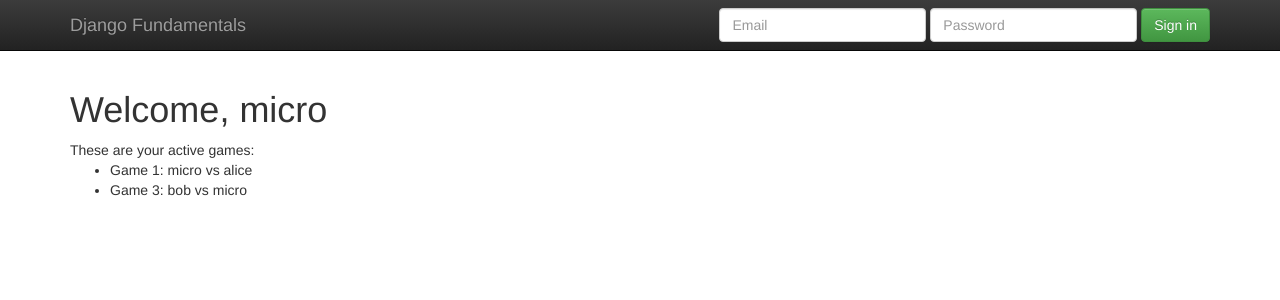
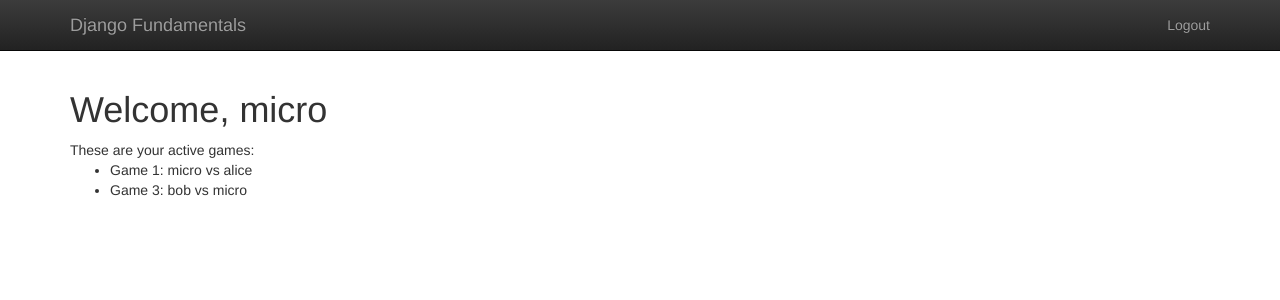
Before and after one commit to ForeverDreamer/django_learning, a Django app: page /player/home in a window 1280 px wide. Shown: the top 300 px of the page. Run offline with Django 3.2, Linux system fonts and the light colour scheme; a user stored in the database is signed in; data comes from the database, SQL or seed files in the repository; both versions use the stored data as it was after the commit; some libraries are stand-ins or nearby versions.

Commit message:
Django Fundamentals(8 Forms and Authentication) 3)  Demo Login and Logout Views

```diff
--- a/django_fundamentals/tictactoe/player/urls.py
+++ b/django_fundamentals/tictactoe/player/urls.py
@@ -1,8 +1,14 @@
 from django.conf.urls import url
-
+from django.contrib.auth.views import LoginView, LogoutView
 from .views import home
 
 
 urlpatterns = [
-    url(r'home$', home, name="player_home")
+    url(r'home$', home, name="player_home"),
+    url(r'login$',
+        LoginView.as_view(template_name="player/login_form.html"),
+        name="player_login"),
+    url(r'logout$',
+        LogoutView.as_view(),
+        name="player_logout"),
 ]
--- a/django_fundamentals/tictactoe/templates/base.html
+++ b/django_fundamentals/tictactoe/templates/base.html
@@ -25,26 +25,15 @@
 <nav class="navbar navbar-inverse navbar-fixed-top" role="navigation">
     <div class="container">
         <div class="navbar-header">
-            <button type="button" class="navbar-toggle collapsed" data-toggle="collapse" data-target="#navbar"
-                    aria-expanded="false" aria-controls="navbar">
-                <span class="sr-only">Toggle navigation</span>
-                <span class="icon-bar"></span>
-                <span class="icon-bar"></span>
-                <span class="icon-bar"></span>
-            </button>
             <a class="navbar-brand" href="/">Django Fundamentals</a>
         </div>
-        <div id="navbar" class="navbar-collapse collapse">
-            <form class="navbar-form navbar-right" role="form">
-                <div class="form-group">
-                    <input type="text" placeholder="Email" class="form-control">
-                </div>
-                <div class="form-group">
-                    <input type="password" placeholder="Password" class="form-control">
-                </div>
-                <button type="submit" class="btn btn-success">Sign in</button>
-            </form>
-        </div><!--/.navbar-collapse -->
+        <ul class="nav navbar-nav navbar-right">
+            {% if user.is_authenticated %}
+                <li><a href="{% url 'player_logout' %}">Logout</a></li>
+            {% else %}
+                <li><a href="{% url 'player_login' %}">Login</a></li>
+            {% endif %}
+        </ul>
     </div>
 </nav>
 
--- a/django_fundamentals/tictactoe/tictactoe/settings.py
+++ b/django_fundamentals/tictactoe/tictactoe/settings.py
@@ -124,3 +124,7 @@ STATIC_URL = '/static/'
 STATICFILES_DIRS = [
     os.path.join(BASE_DIR, "static")
 ]
+
+LOGIN_REDIRECT_URL = "player_home"
+LOGOUT_REDIRECT_URL = "tictactoe_welcome"
+LOGIN_URL = "player_login"
--- a/django_fundamentals/tictactoe/tictactoe/urls.py
+++ b/django_fundamentals/tictactoe/tictactoe/urls.py
@@ -22,5 +22,5 @@ from .views import welcome
 urlpatterns = [
     path('admin/', admin.site.urls),
     url(r'^player/', include('player.urls')),
-    url(r'^$', welcome)
+    url(r'^$', welcome, name="tictactoe_welcome")
 ]
```
Also changed, not shown: django_fundamentals/tictactoe/templates/player/login_form.html (added, +21 -0 lines), django_fundamentals/tictactoe/db.sqlite3.
